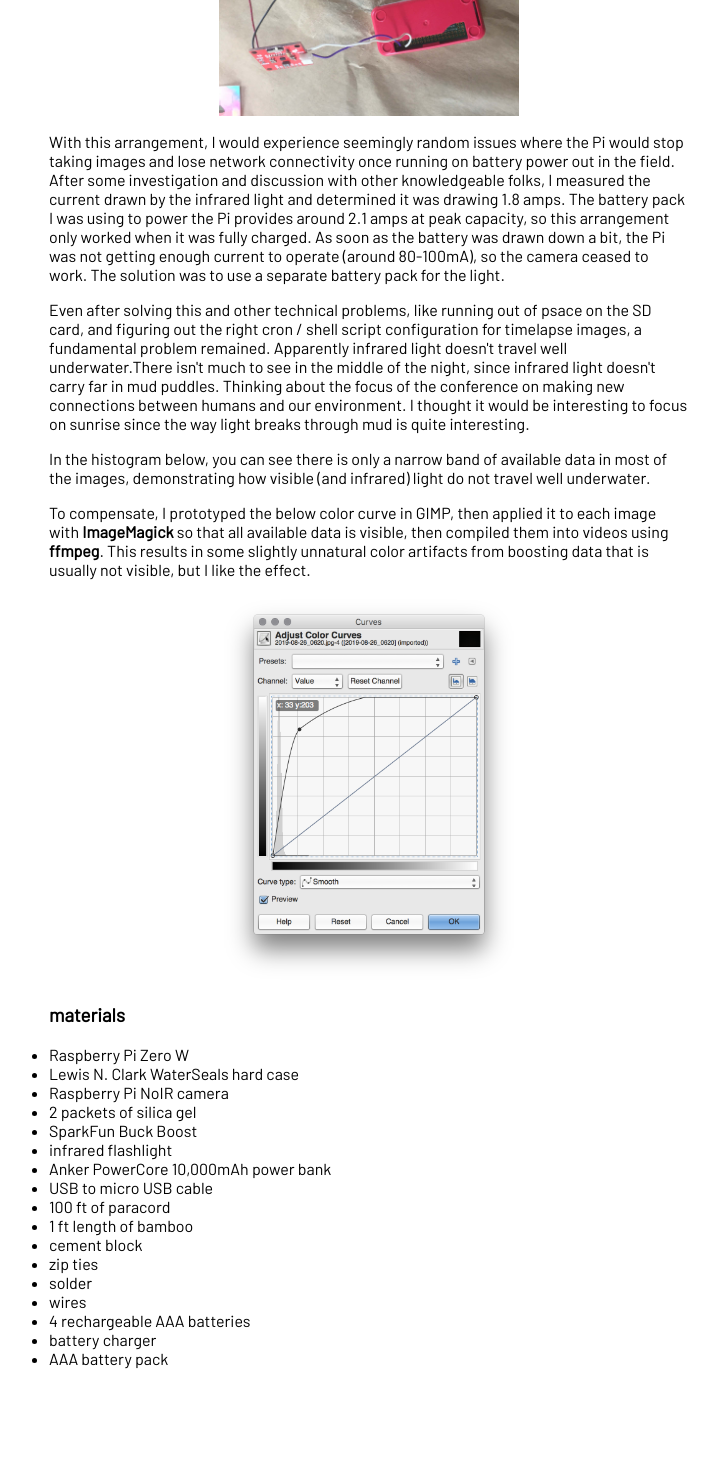
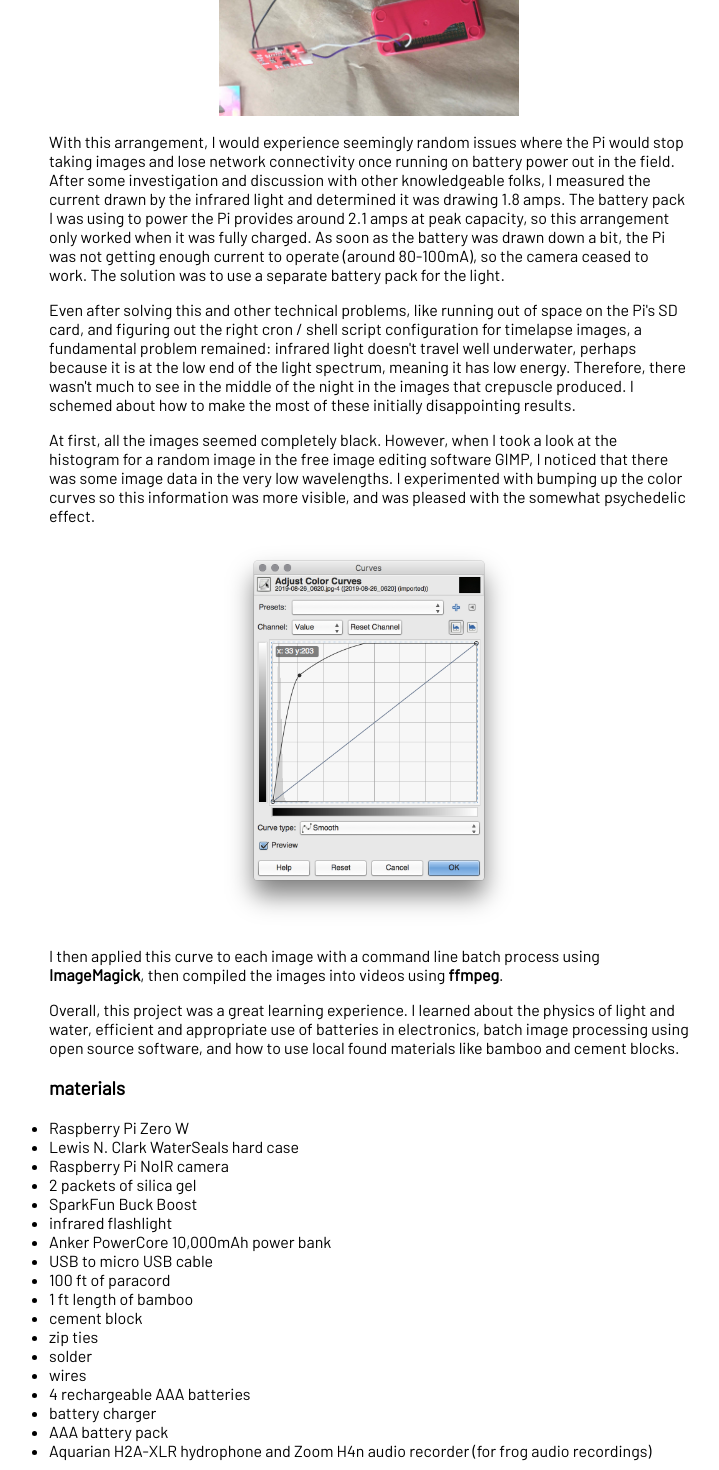
Before and after one commit to ashlinaronin/crepuscle, a Vue app: page / in a window 1280 px wide. Shown: the part 3142-4612 px from the top of the page, without its empty margins (271-990 px from the left). Before the commit the page ends 4520 px from the top, so only its background shows below. Built offline with nearby package versions, Linux system fonts and the light colour scheme.

Commit message:
Edit copy

```diff
--- a/src/components/MainContainer.vue
+++ b/src/components/MainContainer.vue
@@ -30,8 +30,10 @@
     </ul>
 
     <h3>videos</h3>
-    <iframe src="https://player.vimeo.com/video/360214429" width="640" height="360" frameborder="0" allow="autoplay; fullscreen" allowfullscreen></iframe>
-    <p><a href="https://vimeo.com/360214429">crepuscle</a> from <a href="https://vimeo.com/aronin">aronin</a> on <a href="https://vimeo.com">Vimeo</a>.</p>
+    <iframe src="https://player.vimeo.com/video/360214429" width="640" height="360" frameborder="0"
+            allow="autoplay; fullscreen" allowfullscreen></iframe>
+    <p><a href="https://vimeo.com/360214429">crepuscle</a> from <a href="https://vimeo.com/aronin">aronin</a> on <a
+        href="https://vimeo.com">Vimeo</a>.</p>
 
     <h3>process</h3>
     <ul class="image-container">
@@ -41,30 +43,33 @@
       </li>
     </ul>
     <p>
-      Here is an image and a 3D scan of the device produced by <a href="http://www.gracegrothaus.com/" rel="noopener"
-                                                                  target="_blank">Grace Grothaus</a>. The transparent plastic on the box confused the scanner, but I find the aesthetic fitting, as if the capsule were rescued from the bottom of the ocean after years of decay.
+      This is the device I ultimately produced (photo left, 3D scan right by <a href="http://www.gracegrothaus.com/"
+                                                                                rel="noopener" target="_blank">Grace Grothaus</a>). The transparent plastic on the box confused the scanner, but I find the aesthetic fitting, as if the capsule were rescued from the bottom of the ocean after years of decay.
     </p>
     <p>
-      I arrived at Dinacon with a loose idea of what I would need to make this project happen and what the results would look like. I brought an infrared camera, a Raspberry Pi, a waterproof case and 100 feet of paracord.</p>
+      I arrived at Dinacon with a loose idea of what I would need to make this project happen and what the results would look like. I brought an infrared camera, a Raspberry Pi, a waterproof case and 100 feet of paracord.
+    </p>
     <p>
-      I took an iterative approach, repeatedly testing versions of the prototype. The first thing I realized was that for an infrared camera to work properly in low-light environments, it needs an infrared light source. I tried using one, then three small infrared LEDS in series, powered by the Raspberry Pi. It quickly became clear that this was not enough light to penetrate the murky underwater depths.</p>
+      I took an iterative approach, repeatedly testing versions of the prototype. The first thing I realized was that for an infrared camera to work properly in low-light environments, it needs an infrared light source. I tried using one, then three small infrared LEDs in series, powered by the Raspberry Pi. It quickly became clear that this was not enough light to penetrate the murky underwater depths.
+    </p>
     <p>
-      The next step was to take apart a heavy-duty infrared floodlight used by local bat researchers for nocturnal imaging. I extracted the circuit board and LEDs from the internals of this light, disabled the ambient light sensor and rewired the power supply to run off the Pi power supply using a SparkFun Buck Boost.</p>
+      The next step was to take apart a heavy-duty infrared floodlight used by local bat researchers for nocturnal imaging. I extracted the circuit board and LEDs from the internals of this light, disabled the ambient light sensor and rewired the power supply to run off the Pi power supply using a SparkFun Buck Boost.
+    </p>
     <img src="../assets/infrared-light-buckboost.jpg" alt="deconstructed infrared light">
     <p>
-      With this arrangement, I would experience seemingly random issues where the Pi would stop taking images and lose network connectivity once running on battery power out in the field. After some investigation and discussion with other knowledgeable folks, I measured the current drawn by the infrared light and determined it was drawing 1.8 amps. The battery pack I was using to power the Pi provides around 2.1 amps at peak capacity, so this arrangement only worked when it was fully charged. As soon as the battery was drawn down a bit, the Pi was not getting enough current to operate (around 80-100mA), so the camera ceased to work. The solution was to use a separate battery pack for the light.</p>
-
-    <p>Even after solving this and other technical problems, like running out of psace on the SD card, and figuring out the right cron / shell script configuration for timelapse images, a fundamental problem remained. Apparently infrared light doesn't travel well underwater.There isn't much to see in the middle of the night, since infrared light doesn't carry far in mud puddles.
-
-      Thinking about the focus of the conference on making new connections between humans and our environment. I thought it would be interesting to focus on sunrise since the way light breaks through mud is quite interesting.</p>
-
-    <p>
-      In the histogram below, you can see there is only a narrow band of available data in most of the images, demonstrating how visible (and infrared) light do not travel well underwater.
+      With this arrangement, I would experience seemingly random issues where the Pi would stop taking images and lose network connectivity once running on battery power out in the field. After some investigation and discussion with other knowledgeable folks, I measured the current drawn by the infrared light and determined it was drawing 1.8 amps. The battery pack I was using to power the Pi provides around 2.1 amps at peak capacity, so this arrangement only worked when it was fully charged. As soon as the battery was drawn down a bit, the Pi was not getting enough current to operate (around 80-100mA), so the camera ceased to work. The solution was to use a separate battery pack for the light.
     </p>
     <p>
-      To compensate, I prototyped the below color curve in GIMP, then applied it to each image with <strong>ImageMagick</strong> so that all available data is visible, then compiled them into videos using <strong>ffmpeg</strong>. This results in some slightly unnatural color artifacts from boosting data that is usually not visible, but I like the effect.
+      Even after solving this and other technical problems, like running out of space on the Pi's SD card, and figuring out the right cron / shell script configuration for timelapse images, a fundamental problem remained: infrared light doesn't travel well underwater, perhaps because it is at the low end of the light spectrum, meaning it has low energy. Therefore, there wasn't much to see in the middle of the night in the images that crepuscle produced. I schemed about how to make the most of these initially disappointing results.
+    </p>
+    <p>
+      At first, all the images seemed completely black. However, when I took a look at the histogram for a random image in the free image editing software GIMP, I noticed that there was some image data in the very low wavelengths. I experimented with bumping up the color curves so this information was more visible, and was pleased with the somewhat psychedelic effect.
     </p>
     <img src="../assets/curves.png" alt="color curves"/>
+    <p>
+      I then applied this curve to each image with a command line batch process using <strong>ImageMagick</strong>, then compiled the images into videos using <strong>ffmpeg</strong>.
+    </p>
+    <p>Overall, this project was a great learning experience. I learned about the physics of light and water, efficient and appropriate use of batteries in electronics, batch image processing using open source software, and how to use local found materials like bamboo and cement blocks.</p>
     <h3>
       materials
     </h3>
@@ -86,6 +91,7 @@
       <li>4 rechargeable AAA batteries</li>
       <li>battery charger</li>
       <li>AAA battery pack</li>
+      <li>Aquarian H2A-XLR hydrophone and Zoom H4n audio recorder (for frog audio recordings)</li>
     </ul>
   </div>
 </template>
```
